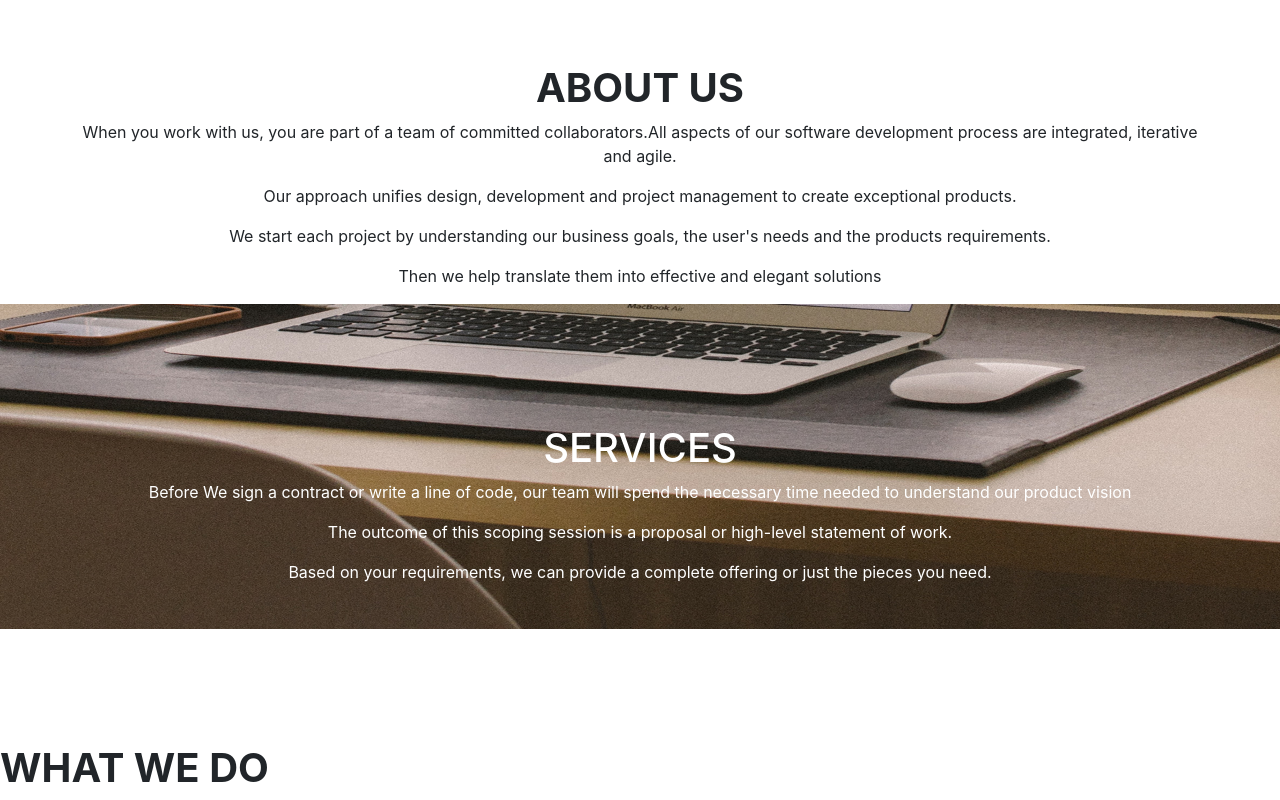
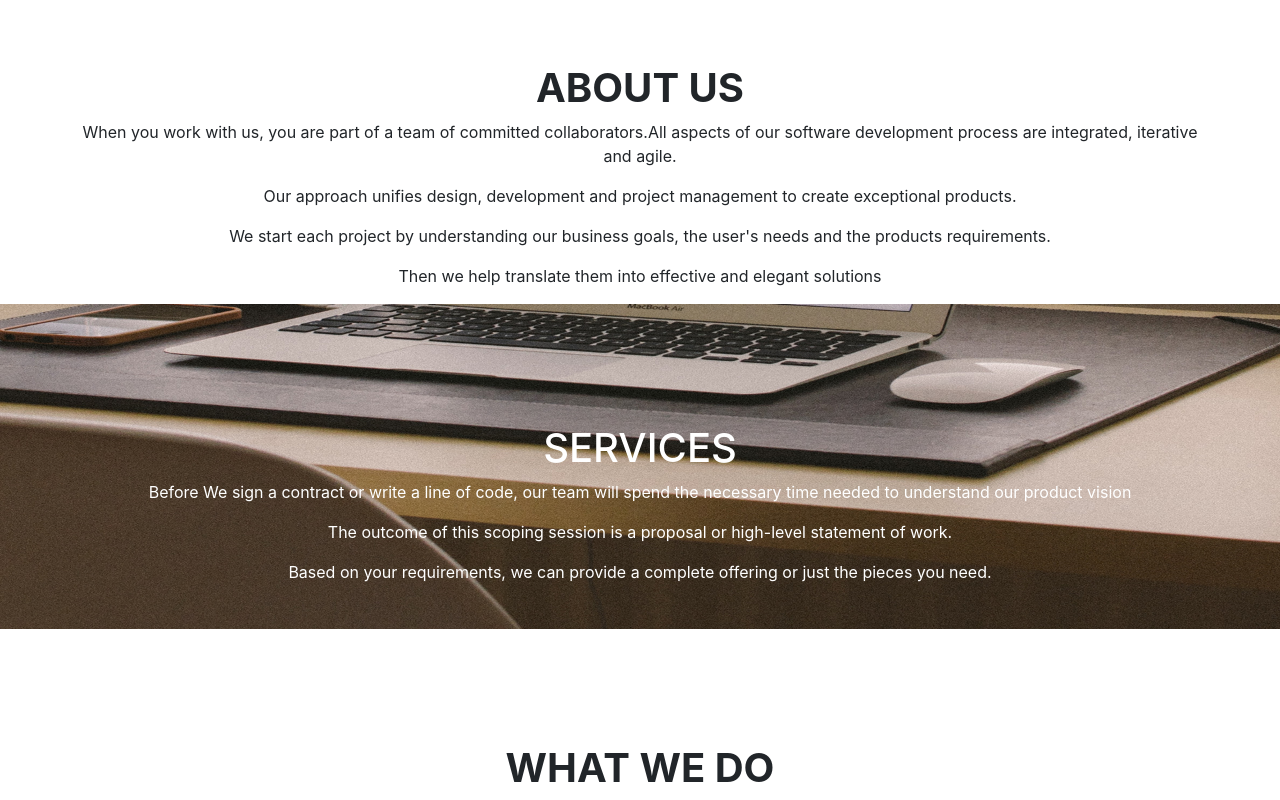
Before and after one commit to Laurent-c4/flashcard-site, a plain HTML site: page ip3-delani_studio/index.html in a window 1280 px wide. Shown: the part 861-1661 px from the top of the page. Drawn offline with Linux system fonts and the light colour scheme; a script that the page names is missing.

Commit message:
Center align contents of <div class=part4>

```diff
--- a/ip3-delani_studio/css/styles.css
+++ b/ip3-delani_studio/css/styles.css
@@ -18,3 +18,6 @@
   color: white;
   text-align: center;
 }
+.part4 {
+  text-align: center;
+}
```
